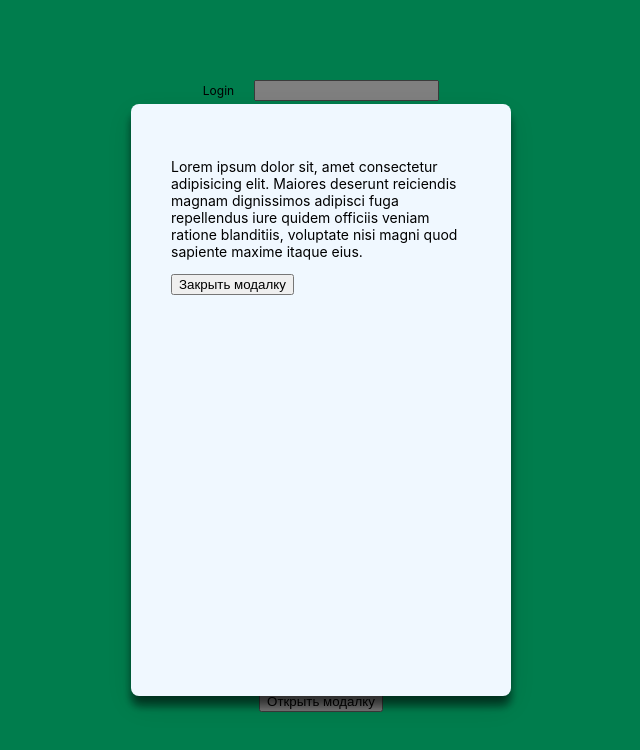
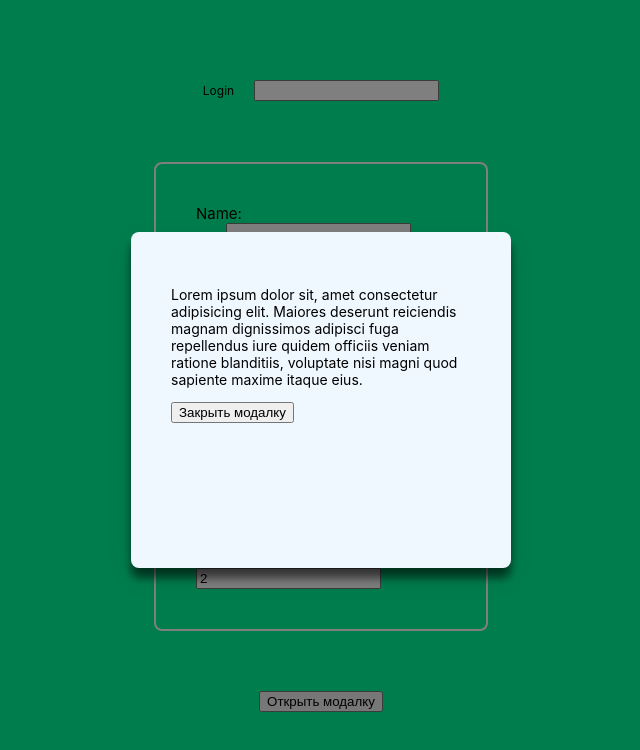
Before and after one commit to VictorSelischev/react-49-conspect, a React (Create React App) app: page / in a window 1280 px wide. Both pictures are taken after a click on the button "Открыть модалку". Shown: the part 1859-2609 px from the top of the page, without its empty margins (319-959 px from the left). Built offline with nearby package versions, Linux system fonts and the light colour scheme.

Commit message:
Modul to portal in index.html

```diff
--- a/public/index.html
+++ b/public/index.html
@@ -29,6 +29,7 @@
   <body>
     <noscript>You need to enable JavaScript to run this app.</noscript>
     <div id="root"></div>
+    <div id="root__modul"></div>
     <!--
       This HTML file is a template.
       If you open it directly in the browser, you will see an empty page.
--- a/src/App.jsx
+++ b/src/App.jsx
@@ -51,6 +51,9 @@ class App extends Component {
 
   render() {
     const { showModul } = this.state;
+
+
+
     console.log('App render');
     return (
       <div
--- a/src/components/Modul/Modul.jsx
+++ b/src/components/Modul/Modul.jsx
@@ -1,14 +1,17 @@
 import { Component } from 'react';
+import { createPortal } from 'react-dom';
 import css from './Modul.module.css';
 
+const modalRoot = document.querySelector('#root__modul');
+
 class Modul extends Component {
-    render() {
-        return (
-            <div className={css.modul__backdrop}>
-                <div className={css.modul__window}>{ this.props.children }</div>
-            </div>
-        );
-    }
+  render() {
+    return createPortal(
+      <div className={css.modul__backdrop}>
+        <div className={css.modul__window}>{this.props.children}</div>
+      </div>, modalRoot
+    );
+  }
 }
 
 export { Modul };
--- a/src/components/Modul/Modul.module.css
+++ b/src/components/Modul/Modul.module.css
@@ -14,7 +14,7 @@
     transform: translate(-50%, -50%);
     max-width: 300px;
     width: 100%;
-    min-height: 512px;
+    min-height: 256px;
 
     padding: 40px;
 
```
